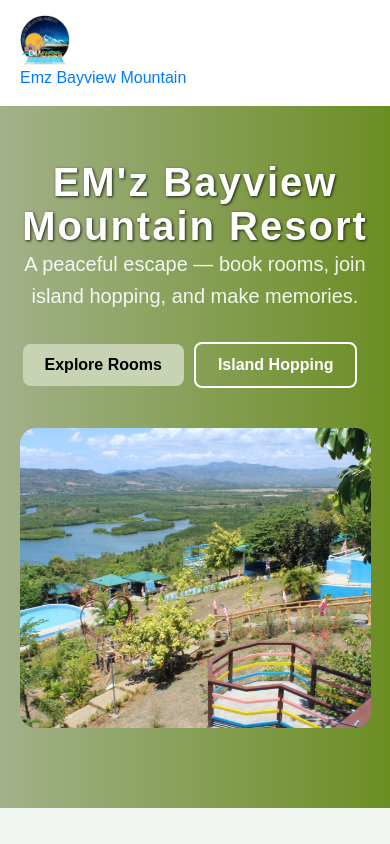
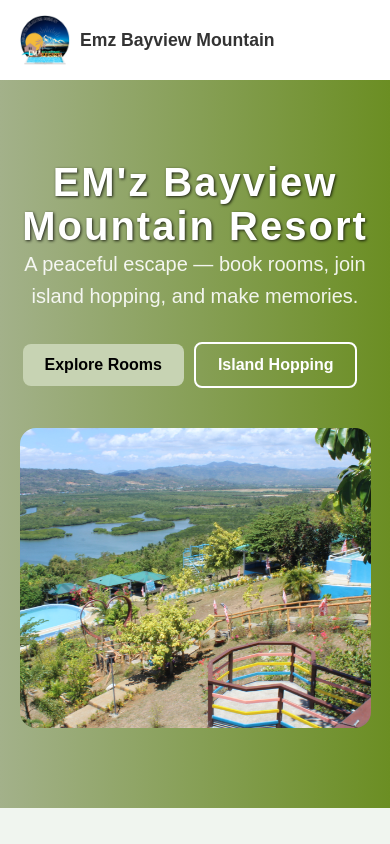
Before and after one commit to Kennyy02/Resort-Management-System, a React (Create React App) app in the folder frontend/: page / in a window 390 px wide. Built offline with nearby package versions, Linux system fonts and the light colour scheme; no server answers.

Commit message:
Update layout.css

```diff
--- a/frontend/src/components/layout.css
+++ b/frontend/src/components/layout.css
@@ -32,7 +32,7 @@ html, body {
     height: 100%;
     margin: 0;
     padding: 0;
-    overflow-x: hidden; /* Prevent horizontal scroll from overflowing content */
+    overflow-x: hidden;
 }
 
 #root, .app-container {
@@ -67,7 +67,7 @@ button {
 }
 
 /* ------------------------------------------- */
-/* EXISTING HEADER STYLES (Solid White, Fixed) */
+/* 1. HEADER STYLES (Solid White, Fixed)       */
 /* ------------------------------------------- */
 .app-header {
     background-color: var(--text-light);
@@ -85,11 +85,26 @@ button {
     box-sizing: border-box;
 }
 
+/* FIX 1: Make logo image and name side-by-side */
+.logo-link {
+    display: flex;
+    align-items: center;
+}
+
 .app-logo {
     height: 50px;
     width: auto;
     max-width: 200px;
     display: block;
+    margin-right: 10px;
+}
+
+/* FIX 2: Force resort name text color to dark */
+.resort-name {
+    color: var(--text-dark);
+    font-weight: 600;
+    font-size: 1.1em;
+    white-space: nowrap;
 }
 
 /* Existing Navigation */
@@ -135,12 +150,14 @@ button {
     display: none;
     background: none;
     font-size: 1.8em;
-    color: black;
+    color: var(--text-dark) !important; /* <-- FIXED: Forces the color to be black */
     border: none;
     cursor: pointer;
 }
 
-/* Existing MAIN CONTENT FIX */
+/* ------------------------------------------- */
+/* 2. MAIN CONTENT FIX                         */
+/* ------------------------------------------- */
 .app-main {
     flex-grow: 1;
     width: 100%;
@@ -150,21 +167,19 @@ button {
 }
 
 /* ------------------------------------------- */
-/* NEW FOOTER STYLES (Multi-Column Layout)     */
+/* 3. NEW FOOTER STYLES (Multi-Column Layout)  */
 /* ------------------------------------------- */
 
 .app-footer {
     background-color: var(--footer-bg);
     color: var(--footer-text-light);
-    padding: 60px 5% 0; /* Adjusted padding to match header's side spacing */
+    padding: 60px 5% 0;
     width: 100%;
     font-size: 0.9em;
 }
 
-/* Footer Grid */
 .app-footer .footer-content-wrapper {
     display: grid;
-    /* Defines 4 columns with varying widths: Branding/Contact, Newsletter, Links, Social */
     grid-template-columns: 1.5fr 1.5fr 1fr 1fr;
     gap: 40px;
     padding-bottom: 40px;
@@ -179,7 +194,6 @@ button {
     color: var(--footer-heading-color);
 }
 
-/* Footer Branding */
 .app-footer .footer-logo-link {
     display: flex;
     align-items: center;
@@ -189,7 +203,7 @@ button {
 
 .app-footer .footer-logo {
     height: 40px;
-    filter: brightness(0) invert(1); /* Makes the logo white/light against the dark footer */
+    filter: brightness(0) invert(1);
     margin-right: 10px;
 }
 
@@ -306,7 +320,7 @@ button {
 }
 
 /* ------------------------------------------- */
-/* EXISTING MEDIA QUERIES + FOOTER RESPONSIVE  */
+/* MEDIA QUERIES                               */
 /* ------------------------------------------- */
 @media (max-width: 768px) {
     .app-header {
@@ -331,7 +345,7 @@ button {
     }
     .hamburger-menu {
         display: block;
-        color: black;
+        color: var(--text-dark) !important; /* Ensures black on mobile too */
     }
     .app-main {
         padding-top: var(--header-height);
@@ -339,14 +353,14 @@ button {
 
     /* FOOTER TABLET */
     .app-footer .footer-content-wrapper {
-        grid-template-columns: 1fr 1fr; /* Two columns on tablets */
+        grid-template-columns: 1fr 1fr;
     }
 }
 
 @media (max-width: 600px) {
     /* FOOTER MOBILE */
     .app-footer .footer-content-wrapper {
-        grid-template-columns: 1fr; /* Single column on mobile */
+        grid-template-columns: 1fr;
     }
     .app-footer .footer-bottom-bar {
         flex-direction: column;
```
